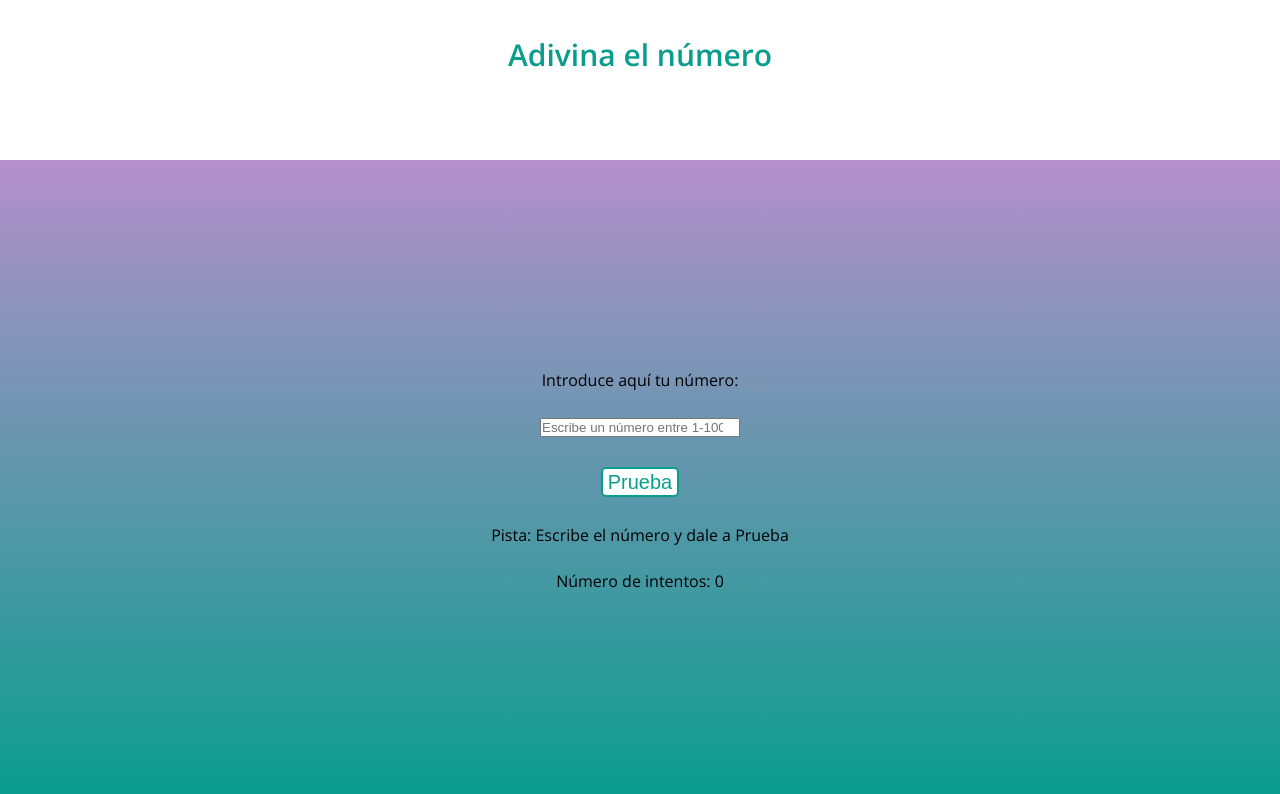
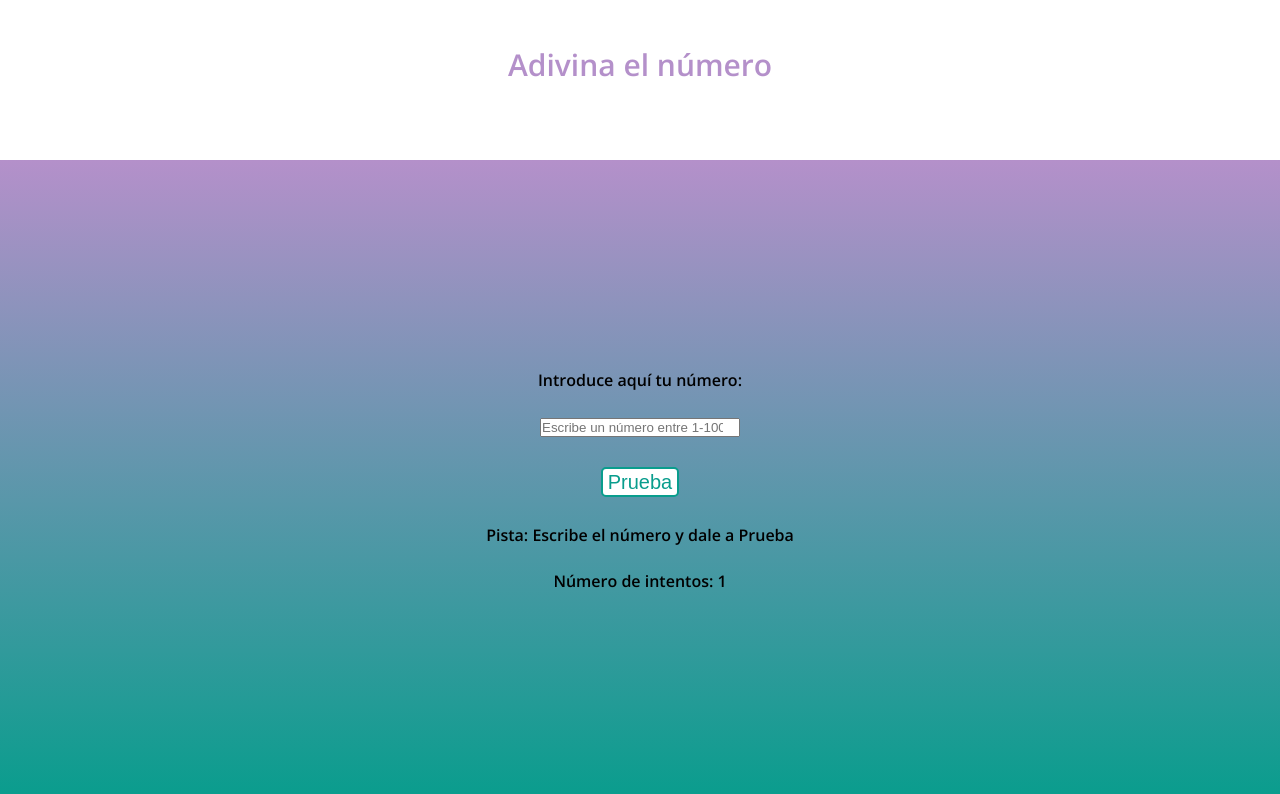
Before and after one commit to modehans/adivina-el-numero, a plain HTML site: page index.html in a window 1280 px wide. Both pictures are taken after a click on the button "Prueba". Drawn offline with nearby package versions, Linux system fonts and the light colour scheme.

Commit message:
Create count and visualization in HTML

```diff
--- a/css/styles.css
+++ b/css/styles.css
@@ -1,9 +1,9 @@
 .header {
   text-align: center;
   height: 20vh;
-  padding: 40px 0;
+  padding: 50px 0;
   font-size: 30px;
-  color: #099d8d;
+  color: #b490ca;
   font-weight: 600;
   font-family: 'Open Sans', sans-serif;
 }
@@ -36,3 +36,7 @@
   width: 200px;
   text-align: center;
 }
+
+.text {
+  font-weight: 600;
+}
--- a/index.html
+++ b/index.html
@@ -22,15 +22,15 @@
   </header>
   <main>
     <form class="form" action="">
-      <label for="inputNumber">Introduce aquí tu número:</label>
+      <label for="inputNumber" class="text">Introduce aquí tu número:</label>
       <input type="number" id="inputNumber" name="inputNumber"
         placeholder="Escribe un número entre 1-100"
         class="input js_inputNumber" />
       <input type="button" value="Prueba" class="button js_btn" />
-      <p class="js_text">
+      <p class="text js_text">
         Pista: Escribe el número y dale a Prueba
-      </p class="js_cont">
-      <p>Número de intentos: 0 </p>
+      </p>
+      <p class="text js_cont">Número de intentos: 0 </p>
     </form>
 
     <script src="./js/main.js"></script>
--- a/js/main.js
+++ b/js/main.js
@@ -3,6 +3,7 @@ const inputNumber = document.querySelector(".js_inputNumber");
 const button = document.querySelector(".js_btn");
 const text = document.querySelector(".js_text");
 const counter = document.querySelector(".js_cont");
+let acc =0;
 
 //Generador de números desde 1 a valor metido en linea 1
 function getRandom(max) {
@@ -27,14 +28,16 @@ function checkNum() {
     text.innerHTML = "¡¡¡Has ganado campeona!!!";
   }
 }
+ // Contador
+ function upcounter() {
+  acc += 1;
+  counter.innerHTML = (`Número de intentos: ${acc}`);
+}
 
 function handleClickButton(ev) {
-  //evitar que envíe el número
-  ev.preventDefault();
-  //Coge el número
-  checkNum();
+   ev.preventDefault();
+   checkNum();
+   upcounter();
 }
 
-
-
 button.addEventListener("click", handleClickButton);
```
